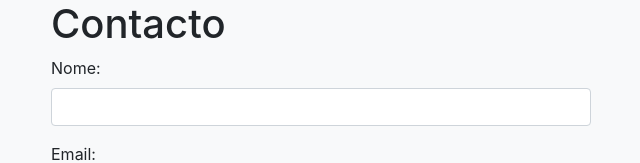
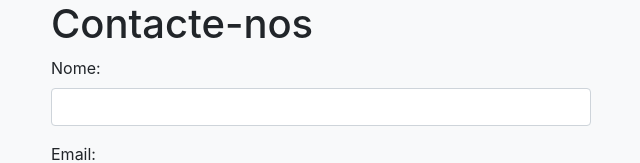
Before and after one commit to tralves/test-form, a plain HTML site: page index.html in a window 1280 px wide. Shown: the top 163 px of the page, without its empty margins (319-959 px from the left). Drawn offline with nearby package versions, Linux system fonts and the light colour scheme.

Commit message:
Contacte-nos

```diff
--- a/index.html
+++ b/index.html
@@ -19,7 +19,7 @@
     <div class="container">
         <div class="row">
             <div class="col-12 col-md-6 offset-md-3">
-                <h1>Contacto</h1>
+                <h1>Contacte-nos</h1>
             </div>
         </div>
         <form novalidate class="" method="POST">
```
